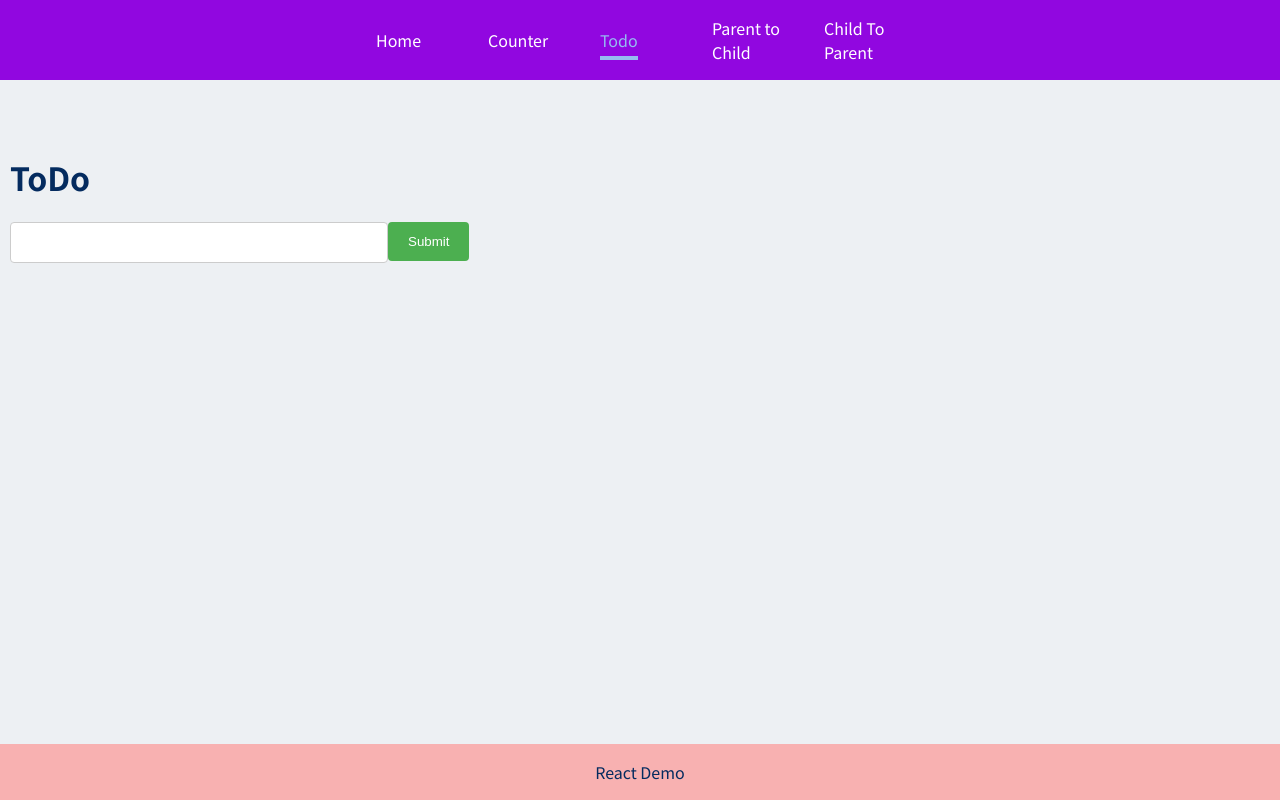
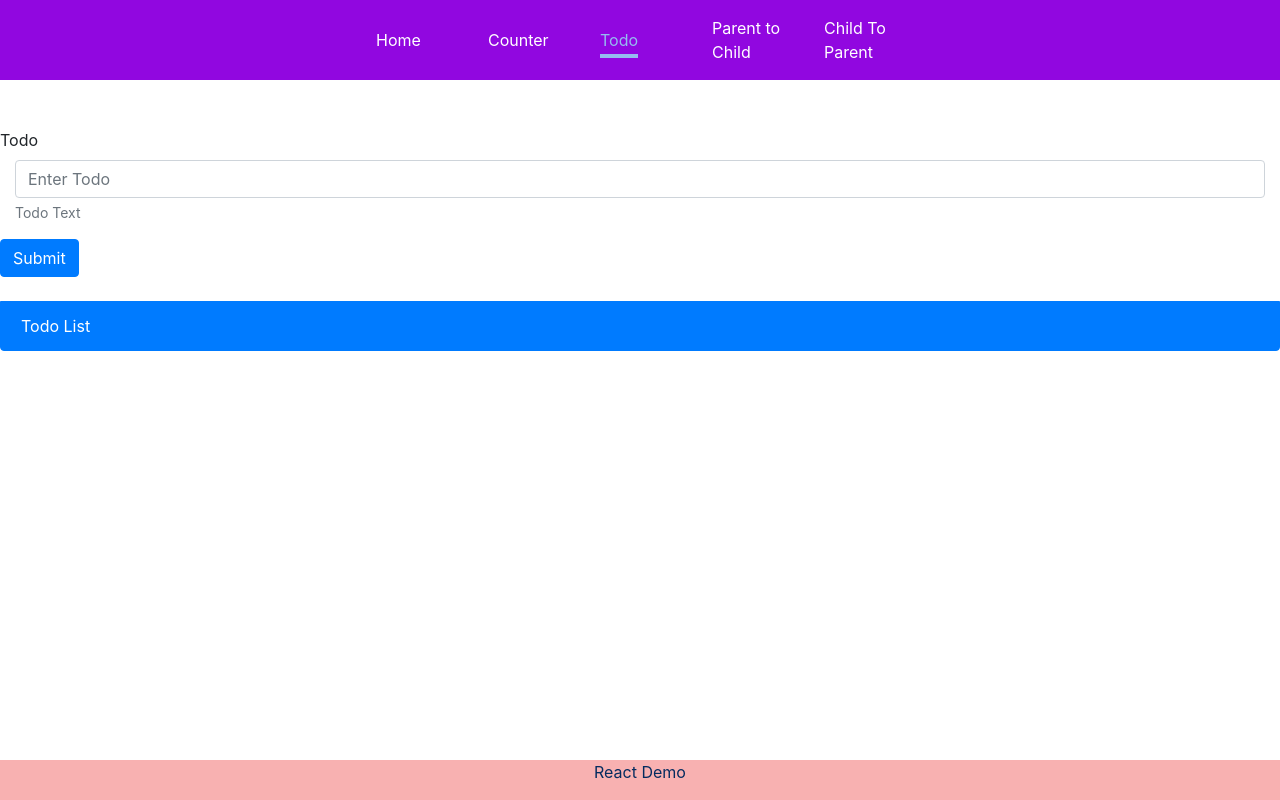
Before and after one commit to sarveshhome/ReactPracticeDemo, a React (Create React App) app: page /todolist in a window 1280 px wide. Built offline with nearby package versions, Linux system fonts and the light colour scheme.

Commit message:
todo delete

```diff
--- a/package.json
+++ b/package.json
@@ -6,7 +6,9 @@
     "@testing-library/jest-dom": "^5.12.0",
     "@testing-library/react": "^11.2.7",
     "@testing-library/user-event": "^12.8.3",
+    "bootstrap": "^4.6.0",
     "react": "^17.0.2",
+    "react-bootstrap": "^1.6.1",
     "react-dom": "^17.0.2",
     "react-router-dom": "^5.2.0",
     "react-scripts": "4.0.3",
--- a/src/App.js
+++ b/src/App.js
@@ -9,7 +9,7 @@ import Footer from './Components/share/Footer';
 import Todo from './Components/UI/Todo';
 import Parenta from './Components/UI/Parenta';
 import Parent from './Components/UI/ChildToParent/Parent';
-
+import 'bootstrap/dist/css/bootstrap.min.css';
 
 function App() {
   return (
--- a/src/Components/UI/Todo.js
+++ b/src/Components/UI/Todo.js
@@ -1,19 +1,19 @@
 import { useState,useEffect } from 'react';
 import styles from './Todo.module.css';
-
+import { Container,Form,Button, Row, ListGroup, Col, FormGroup } from 'react-bootstrap';
 
 
 
 const Todo =()=> {
     const [todofinaldata,setTodofinaldata] = useState([]);
     const [todovalue,setTodoValue] = useState('');
-    const [todoid, setTodoid]= useState(1);
+    const [todoid, setTodoid]= useState(0);
     let itemToRender;
 
 
     // Similar to componentDidMount and componentDidUpdate:
     useEffect(()=>{
-        console.log(todofinaldata);
+       // console.log(todofinaldata);
         // Update the console in web browser
         console.log('useEffect call');
     },[todofinaldata]);
@@ -21,6 +21,25 @@ const Todo =()=> {
 
     const todoEnterHandler =(event)=>{
         setTodoValue(event.target.value);
+    }
+    const tododeleteHandler =(index)=>{
+        const answer =window.confirm('Do you want to delete ');
+            if (answer) {
+                //first logic
+                const newTodo = todofinaldata.filter(data => { return data.id !== index});
+                setTodofinaldata(newTodo);
+
+                ///second logic
+
+                // const newTodo=[...todofinaldata];
+                // newTodo.splice(index,1);
+                // setTodofinaldata(newTodo);
+                // console.log(index);
+            }
+            else {
+
+            }
+
     }
 
     const todoFormHandler =(event)=>{
@@ -30,33 +49,67 @@ const Todo =()=> {
         console.log(final);
         setTodofinaldata(final);
         setTodoid(todoid +1);
+        setTodoValue('');
     }
 
     return (
-        <div className="container">
-            <div className="row">
+        <div className={Container}>
+            <div className={Row}>
              <div className="buttonsubmit">
-                <form onSubmit={todoFormHandler}>
-                    <div className={styles.todo}>
+                <form  onSubmit={todoFormHandler}>
+                    {/* <div className={styles.todo}>
                         <h1>ToDo</h1>
                         <input name="todoName" onChange={todoEnterHandler} type="text"/>
                         <input type="submit" value="Submit"/>
-                    </div>
+                    </div> */}
+
+                    <Form.Group controlId="formBasicEmail">
+                            <Form.Label>Todo</Form.Label>
+                                <Col>
+                                    <Form.Control type="text" value={todovalue} placeholder="Enter Todo" onChange={todoEnterHandler} />
+                                </Col>
+                                <Col>
+                                    <Form.Text className="text-muted">
+                                        Todo Text
+                                    </Form.Text>
+                            </Col>
+                    </Form.Group>
+                    <Button variant="primary" type="submit">
+                        Submit
+                    </Button>
                 </form>
             </div>
             </div>
-            <div className="row">
-                <div className="todolist">
-                    <ul>
+            <div className={Row}>
+                <div className={FormGroup}>
+                    {
+                   /*<ul className={ListGroup}>
                    {
                     todofinaldata && todofinaldata.map((data)=>
                     (
-                         <li key={data.id}> {data.todovalue}</li>
+                         <li className={ListGroupItem} key={data.id}> {data.todovalue}</li>
                     ))
                     }
-                </ul>
+                </ul> */}
+
+                <ListGroup>
+                    <br></br>
+                <ListGroup.Item as="li" active>
+                        Todo List
+                    </ListGroup.Item>
+                    {
+                        todofinaldata && todofinaldata.map((data)=>
+                        (
+                            <ListGroup.Item  onClick={() => tododeleteHandler(data.id)} variant="success" key={data.id}>{data.todovalue}</ListGroup.Item>
+                        ))
+                    }
+                </ListGroup>
                 </div>
             </div>
+            {/* <Form.Group>
+                <Form.Control size="lg" type="text" placeholder="Large text" />
+                </Form.Group>
+            <Button variant="primary">Primary</Button>{' '} */}
         </div>
     );
 }
--- a/src/Components/share/Header.js
+++ b/src/Components/share/Header.js
@@ -30,7 +30,8 @@ const Header =()=>{
                 <NavLink activeClassName={stylescss.active} to='/ChildToParent'>
                     Child To Parent
                 </NavLink>
-                </li>
+
+            </li>
         </ul>
         </nav>
         </header>
--- a/src/index.css
+++ b/src/index.css
@@ -1,4 +1,6 @@
 @import url('https://fonts.googleapis.com/css2?family=Noto+Sans+JP:wght@400;700&display=swap');
+
+@import 'bootstrap/dist/css/bootstrap.min.css';
 
 * {
   box-sizing: border-box;
```
Also changed, not shown: 25 other files (tests, documents, lock files or other folders).
